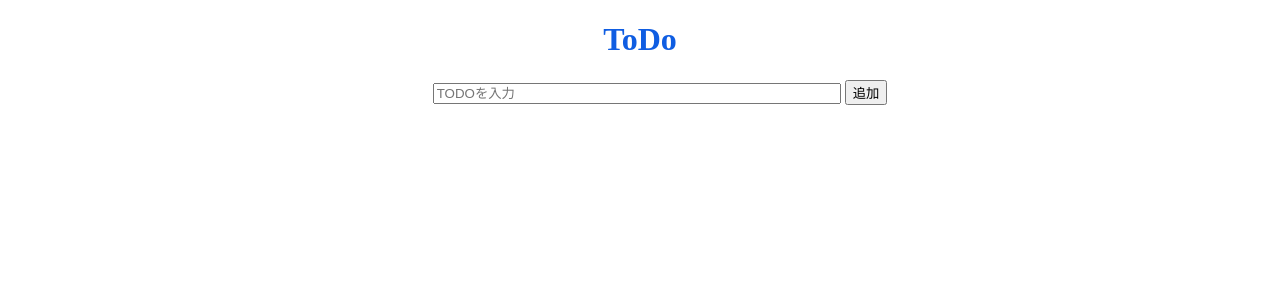
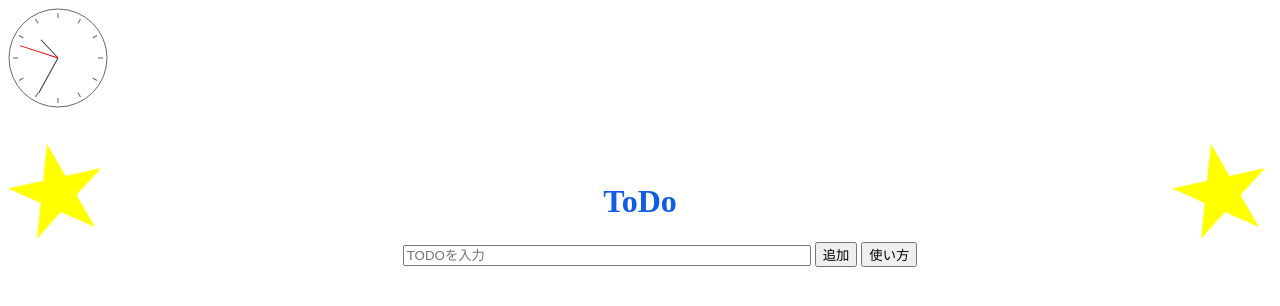
Before and after one commit to 21otamoT/ToDO_app, a plain HTML site: page index.html in a window 1280 px wide. Drawn offline with Linux system fonts and the light colour scheme.

Commit message:
レイアウトの変更

```diff
--- a/index.html
+++ b/index.html
@@ -3,10 +3,36 @@
   <head>
     <meta http-equiv="Content-Type" content="text/html;charset=UTF-8">
     <meta name="description" content="ToDolist">
+    <meta name="viewport" content="width=device-width, initial-scale=1.0">
     <title>ToDolist</title>
     <style>
       h1 {
         text-align: center;
+        position: relative;
+      }
+      h1::before,h1::after {
+        content: '';
+        display: inline-block;
+        width: 100px;
+        aspect-ratio: 1;
+        background-color: yellow;
+        clip-path: polygon(50% 0%, 61% 35%, 98% 35%, 68% 57%, 79% 91%, 50% 70%, 21% 91%, 32% 57%, 2% 35%, 39% 35%);
+        animation: kaiten 30s infinite linear;
+        position: absolute;
+      }
+      h1::before {
+        inset: -40px auto auto 0px;
+      }
+      h1::after {
+        inset: -40px 0px auto auto;
+      }
+      @keyframes kaiten {
+        form {
+          transform: rotate(0);
+        }
+        to {
+          transform: rotate(360deg);
+        }
       }
       #input {
         width: 400px;
@@ -15,24 +41,45 @@
       #form {
         text-align: center;
       }
+      .list-group {
+        display: flex;
+        flex-direction: column;
+        gap: 1px 0;
+      }
       .list-group-item {
         list-style: none;
         text-align: center;
         border: 1px solid gray;
+        border-left: 5px solid #1ac;
+        border-bottom: 1px solid #1ac;
         background-color: #fafafa;
-        width: 400px;
+        width: 500px;
         margin: 0 auto;
       }
       .text-decoration-line-through {
         text-decoration: line-through;
       }
+      @media screen and (max-width:768px) {
+        #input {
+        width: 250px;
+        margin-left: 0;
+      }
+      .list-group {
+        padding: 0;
+      }
+      .list-group-item {
+        width: 90%;
+      }
+      }
     </style>
   </head>
   <body>
+    <canvas id="clock"></canvas>
     <h1 style="color: rgb(15, 93, 226)";>ToDo</h1>
     <form id="form">
         <input type="text" id="input" placeholder="TODOを入力" autocomplete="off">
-        <button id="bt">追加</button>
+        <button>追加</button>
+        <button id="howto">使い方</button>
     </form>
       <ul class="list-group" id="ul"></ul>
     <script src="script.js"></script>
--- a/script.js
+++ b/script.js
@@ -1,18 +1,23 @@
 const form = document.querySelector('#form');
 const input = document.querySelector('#input');
 const ul = document.querySelector('#ul');
+const howTo = document.querySelector('#howto');
+const todos = JSON.parse(localStorage.getItem('todos'));
 
-const todos = JSON.parse(localStorage.getItem('todos'));
 if (todos) {
   todos.forEach(todo => {
     add(todo);
   });
 }
-bt.addEventListener('click',(event)=> {
+
+form.addEventListener('click',(event)=> {
   event.preventDefault();
   add();
   });
 
+howTo.addEventListener('click',() => {
+  alert('1.入力欄に入力します。\n2.追加を押します。\n3.リストをクリックすると完了線を引けます。\n4.リストを右クリックで削除できます。\nスマホならロングタップです。');
+});
 function add(todo) {
   let todoText = input.value;
 
@@ -59,3 +64,70 @@ function saveDate() {
   });
   localStorage.setItem('todos',JSON.stringify(todos));
 };
+
+//時計
+window.onload = function()
+{
+    var width   = 100;
+    var height  = 100;
+    var centerX = Math.floor(width / 2);
+    var centerY = Math.floor(height / 2);
+    var canvas  = document.getElementById('clock');
+    var context = canvas.getContext('2d');
+
+    setInterval(drawClock, 1000);
+    drawClock();
+
+    function drawClock() {
+
+        var date   = new Date();
+        var hour   = date.getHours();
+        var minute = date.getMinutes();
+        var second = date.getSeconds();
+
+
+        // 色の指定
+        context.strokeStyle = '#666666';
+
+        context.clearRect(0, 0, canvas.width, canvas.height);
+
+        // 文字盤の描画
+        context.beginPath();
+        context.arc(centerX, centerY, centerX - 1, 0, Math.PI*2, false);
+        context.stroke();
+
+        context.save();
+        context.translate(width/2, height/2);
+        for(var i=0;i < 360; i+= 30){
+            context.rotate( 30 * Math.PI / 180);
+            context.beginPath();
+            context.moveTo(0, centerY * 0.8);
+            context.lineTo(0, centerY * 0.9);
+            context.stroke();
+        }
+        context.translate(-width/2, -height/2);
+        context.restore();
+
+        context.strokeStyle = '#333333';
+
+        drawHand(centerY * 0.5, hour * 30 + minute / 60 * 30);
+        drawHand(centerY * 0.8, minute * 6 + second / 60 * 6);
+
+        context.strokeStyle = '#EE0000';
+
+        drawHand(centerY * 0.8, second * 6);
+    }
+
+    // 針の描画
+    function drawHand(length, angle){
+        context.save();
+        context.translate(centerX, centerY);
+        context.rotate( angle * Math.PI / 180);
+        context.beginPath();
+        context.moveTo(0, 0);
+        context.lineTo(0, -length);
+        context.stroke();
+        context.translate(-centerX, -centerY);
+        context.restore();
+    }
+}
```
